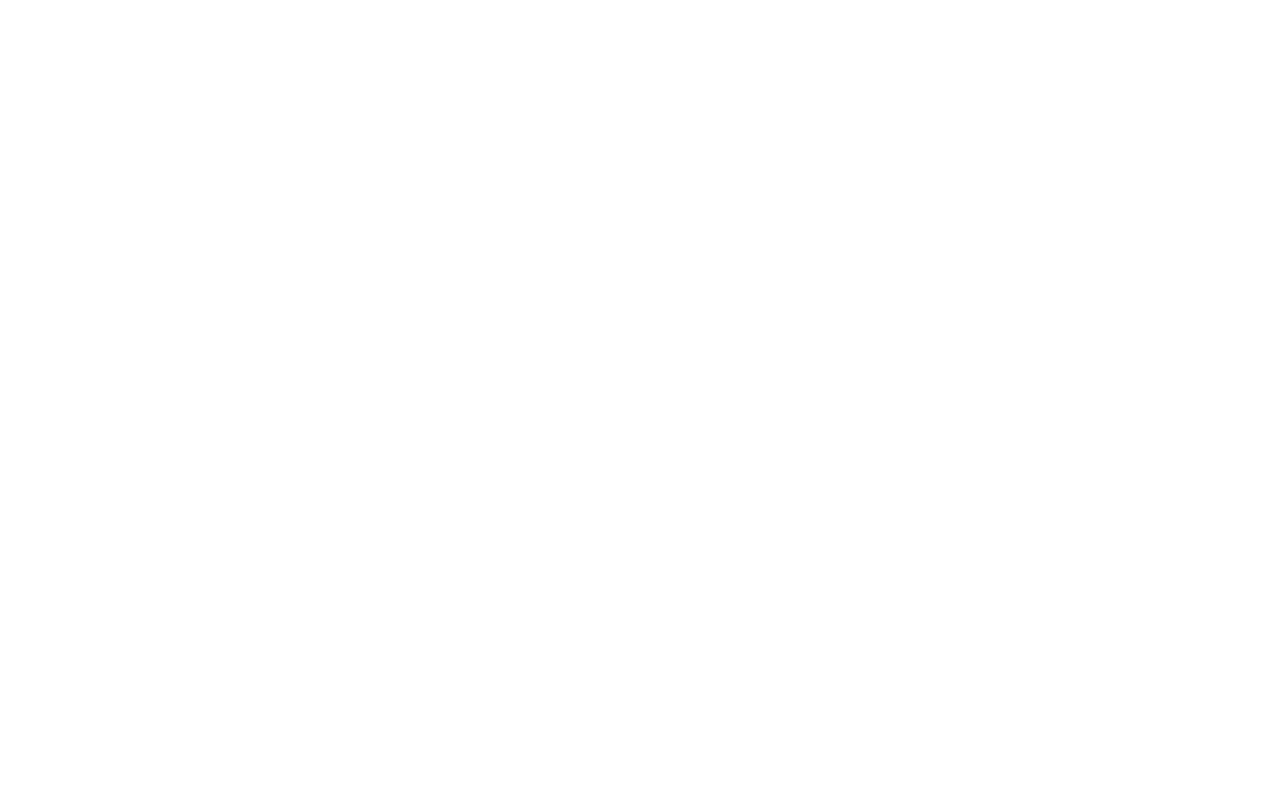
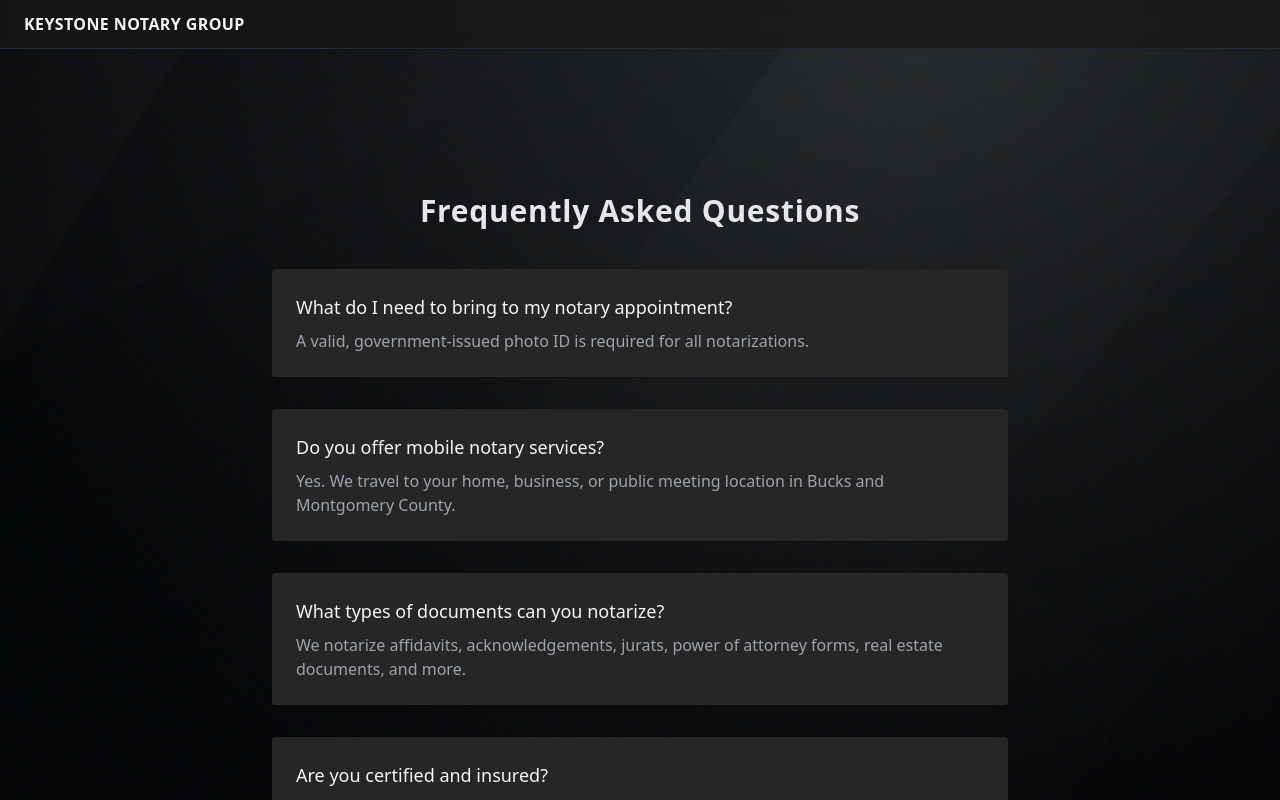
Before and after one commit to BikerViking/keystone-site, a React (Create React App) app: page /faq in a window 1280 px wide. Before the commit this address had no page. Shown: the top 800 px of the page. Built offline with nearby package versions, Linux system fonts and the light colour scheme.

Commit message:
Add FAQ page

```diff
--- a/src/App.js
+++ b/src/App.js
@@ -4,6 +4,7 @@ import HomePage from "./pages/index";
 import ServicesPage from "./pages/services";
 import ContactPage from "./pages/contact";
 import AboutPage from "./pages/about";
+import FaqPage from "./pages/faq";
 
 export default function App() {
   return (
@@ -12,6 +13,7 @@ export default function App() {
         <Route path="/" element={<HomePage />} />
         <Route path="/services" element={<ServicesPage />} />
         <Route path="/about" element={<AboutPage />} />
+        <Route path="/faq" element={<FaqPage />} />
         <Route path="/contact" element={<ContactPage />} />
       </Routes>
     </Router>
--- /dev/null
+++ b/src/pages/faq.jsx
@@ -0,0 +1,48 @@
+import React from "react";
+import LayoutWrapper from "../components/LayoutWrapper";
+
+export default function FaqPage() {
+  const faqs = [
+    {
+      q: "What do I need to bring to my notary appointment?",
+      a: "A valid, government-issued photo ID is required for all notarizations.",
+    },
+    {
+      q: "Do you offer mobile notary services?",
+      a: "Yes. We travel to your home, business, or public meeting location in Bucks and Montgomery County.",
+    },
+    {
+      q: "What types of documents can you notarize?",
+      a: "We notarize affidavits, acknowledgements, jurats, power of attorney forms, real estate documents, and more.",
+    },
+    {
+      q: "Are you certified and insured?",
+      a: "Yes. We are NNA Certified and carry errors & omissions insurance.",
+    },
+    {
+      q: "Do you provide after-hours or emergency service?",
+      a: "Yes. After-hours and emergency appointments are available upon request and subject to availability.",
+    },
+  ];
+
+  return (
+    <LayoutWrapper>
+      <section
+        aria-label="Frequently Asked Questions"
+        className="mx-auto max-w-3xl px-4 py-16 text-gray-200 sm:py-24"
+      >
+        <h1 className="mb-10 text-center text-2xl font-semibold tracking-wide sm:text-3xl">
+          Frequently Asked Questions
+        </h1>
+        <div className="space-y-8">
+          {faqs.map(({ q, a }) => (
+            <div key={q} className="rounded bg-neutral-800 p-6 shadow-sm">
+              <h2 className="text-lg font-medium text-gray-100">{q}</h2>
+              <p className="mt-2 text-gray-400">{a}</p>
+            </div>
+          ))}
+        </div>
+      </section>
+    </LayoutWrapper>
+  );
+}
```
